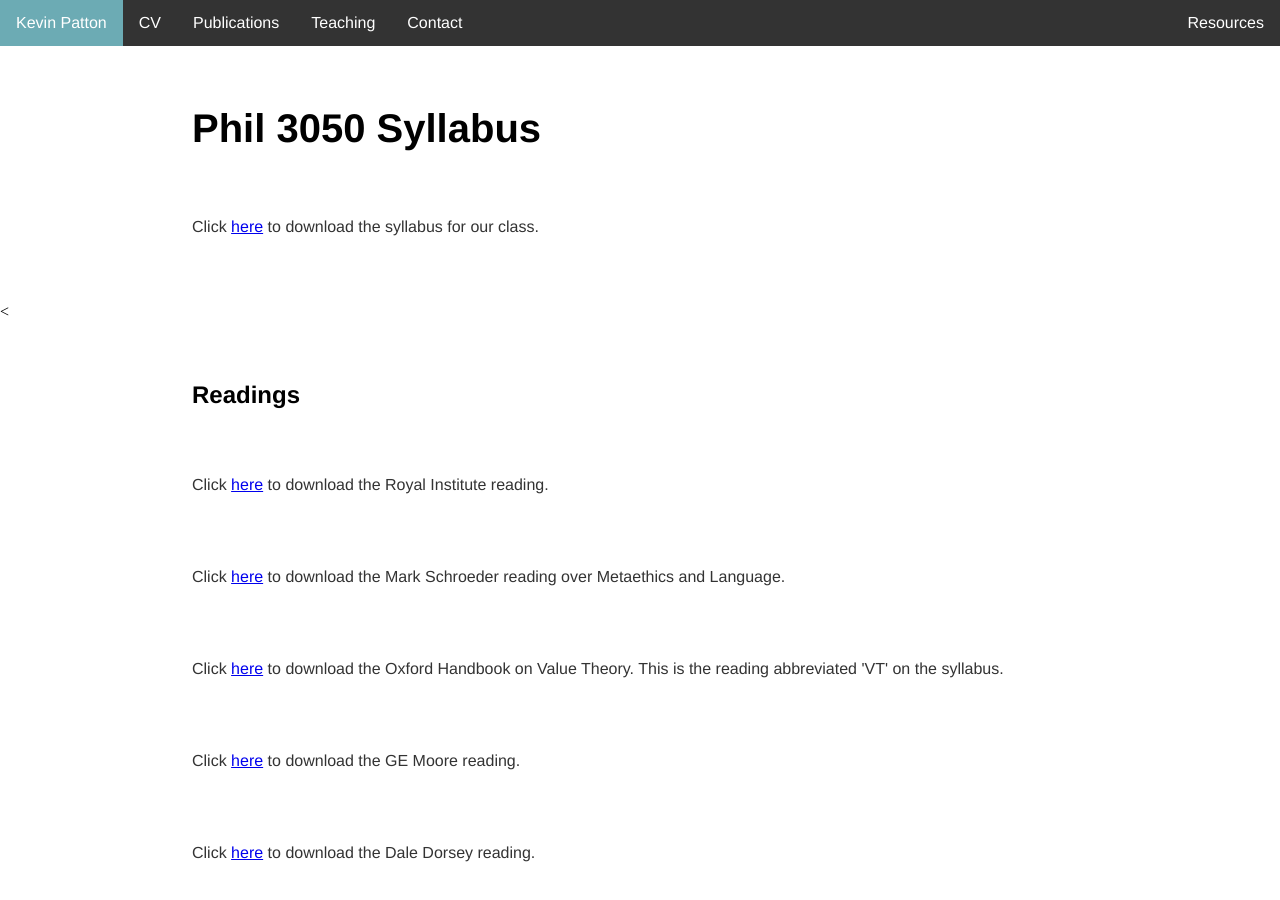
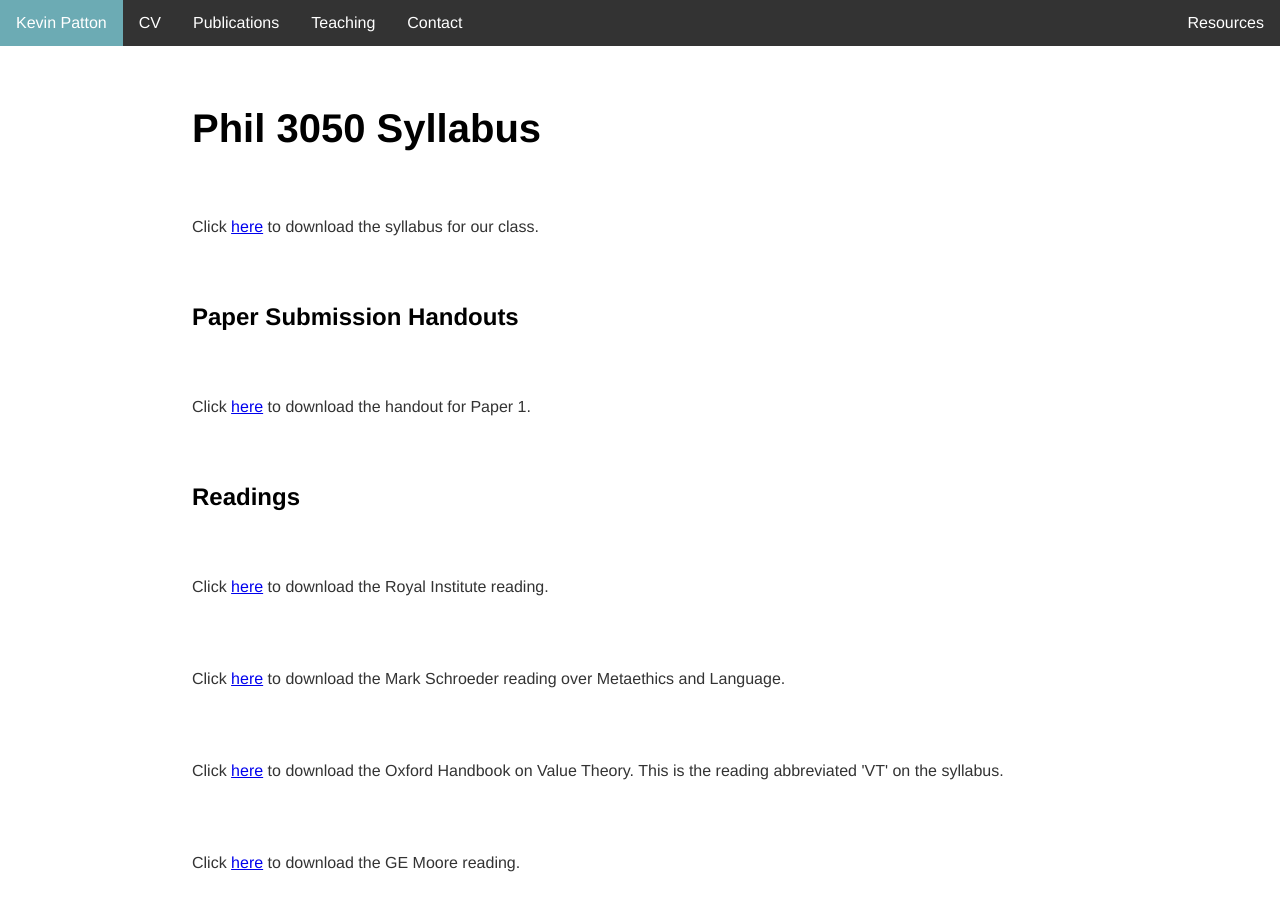
Before and after one commit to kevinjpatton/kevinjpatton.github.io, a Jekyll site: the page built from teaching/phil_3050/index.html, in a window 1280 px wide and 900 px high. Built offline with Jekyll 4.4.1, drawn with Linux system fonts in a browser that asks for light colours; Markdown is read by kramdown in place of the engine named in the settings.

Commit message:
Update index.html

```diff
--- a/teaching/phil_3050/index.html
+++ b/teaching/phil_3050/index.html
@@ -4,7 +4,8 @@ title: Teaching - Phil 3050
 ---
 <h1>Phil 3050 Syllabus</h1>
 <p>Click <a href="/teaching/phil_3050/Phil_3050_Syllabus_Sp2023.pdf" target="_blank">here</a> to download the syllabus for our class.</p>
-<
+<h2>Paper Submission Handouts</h2>
+<p>Click <a href="/teaching/phil_3050/Handout - Expo Paper.pdf" target="_blank">here</a> to download the handout for Paper 1.</p>
 <h2>Readings</h2>
 <p>Click <a href="/banda/Royal Institute of Philosophy - Teaching Moral Philosophy.pdf" target="_blank">here</a> to download the Royal Institute reading.</p>
 <p>Click <a href="/teaching/phil_3050/Mark Schroeder - Philosophy of Language and Metaethics.pdf" target="_blank">here</a> to download the Mark Schroeder reading over Metaethics and Language.</p>
```
